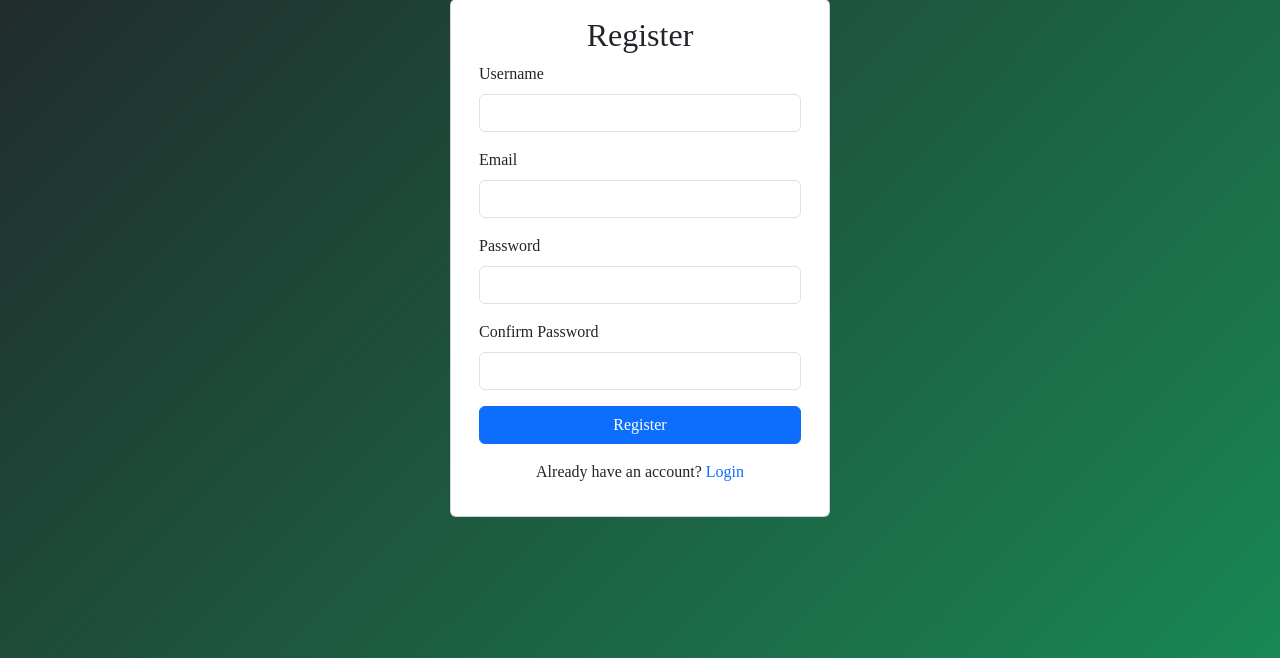
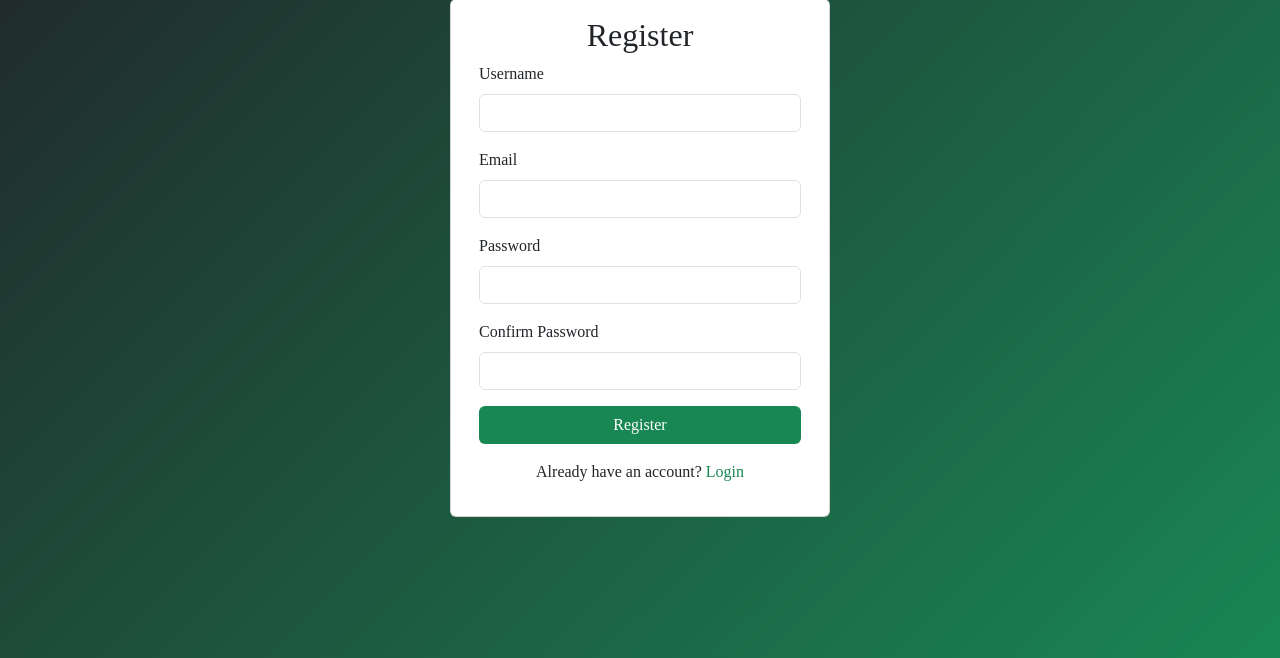
Before and after one commit to AliAbDev11/To-Do-WebApp, a Django app: page /register in a window 1280 px wide. Shown: the part 142-800 px from the top of the page. Run offline with Django 5.2, Linux system fonts and the light colour scheme.

Commit message:
Update register.html

```diff
--- a/todolist/templates/accounts/register.html
+++ b/todolist/templates/accounts/register.html
@@ -25,9 +25,9 @@
                     <label for="password2" class="form-label">Confirm Password</label>
                     <input type="password" class="form-control" id="password2" name="password2" required>
                 </div>
-                <button type="submit" class="btn btn-primary w-100">Register</button>
+                <button type="submit" class="btn cl-bgbtn w-100">Register</button>
             </form>
-            <p class="text-center mt-3">Already have an account? <a href="{% url 'login' %}">Login</a></p>
+            <p class="text-center mt-3">Already have an account? <a class="text-success" href="{% url 'login' %}">Login</a></p>
         </div>
     </div>
 </div>
```
